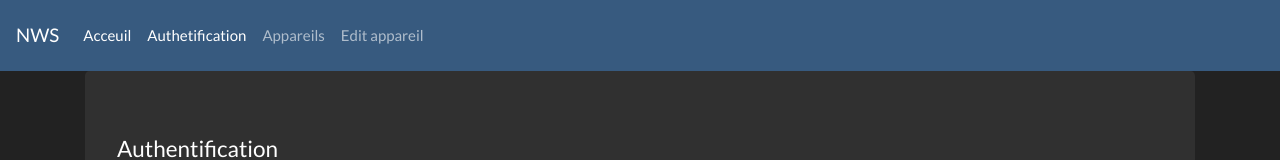
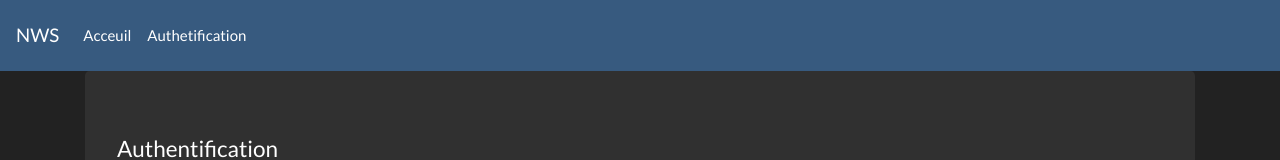
Before and after one commit to Neguro/premier-projet, an Angular app: page /auth in a window 1280 px wide. Shown: the top 160 px of the page. Built offline with nearby package versions, Linux system fonts and the light colour scheme.

Commit message:
gestion des accès des routes pour les personnes authentifier

```diff
--- a/src/app/app.component.html
+++ b/src/app/app.component.html
@@ -13,10 +13,10 @@
         <a class="nav-link" routerLink="auth">Authetification</a>
       </li>
       <li class="nav-item" routerLinkActive="active">
-        <a class="nav-link" routerLink="appareils">Appareils</a>
+        <a *ngIf="getAuthState();" class="nav-link" routerLink="appareils">Appareils</a>
       </li>
       <li class="nav-item" routerLinkActive="active">
-        <a class="nav-link" routerLink="edit">Edit appareil</a>
+        <a *ngIf="getAuthState();" class="nav-link" routerLink="edit">Edit appareil</a>
       </li>
     </ul>
     <div class = "navbar-right">
```
